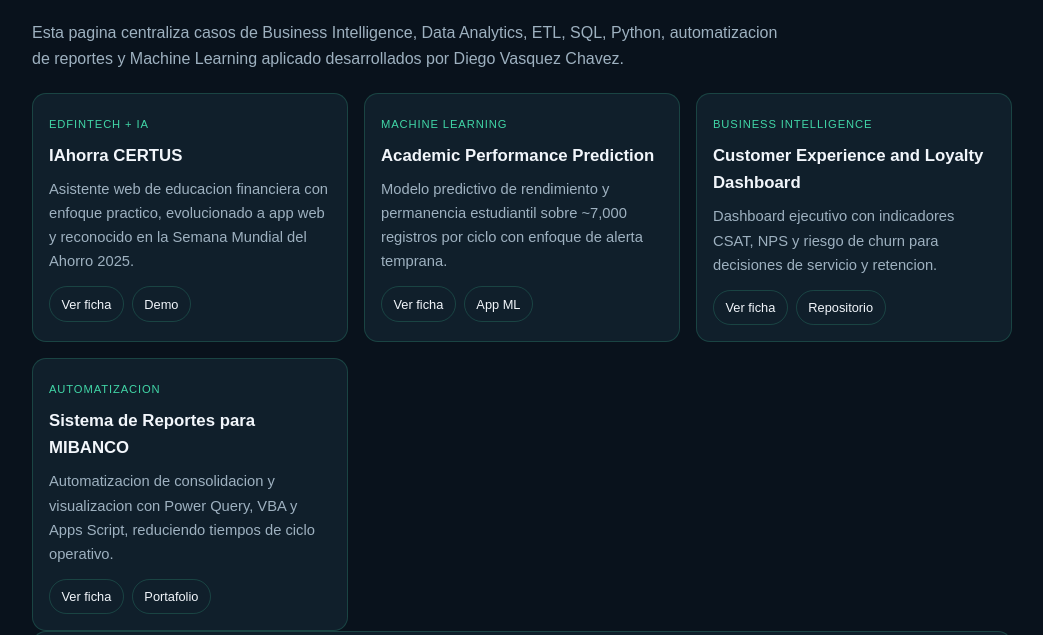
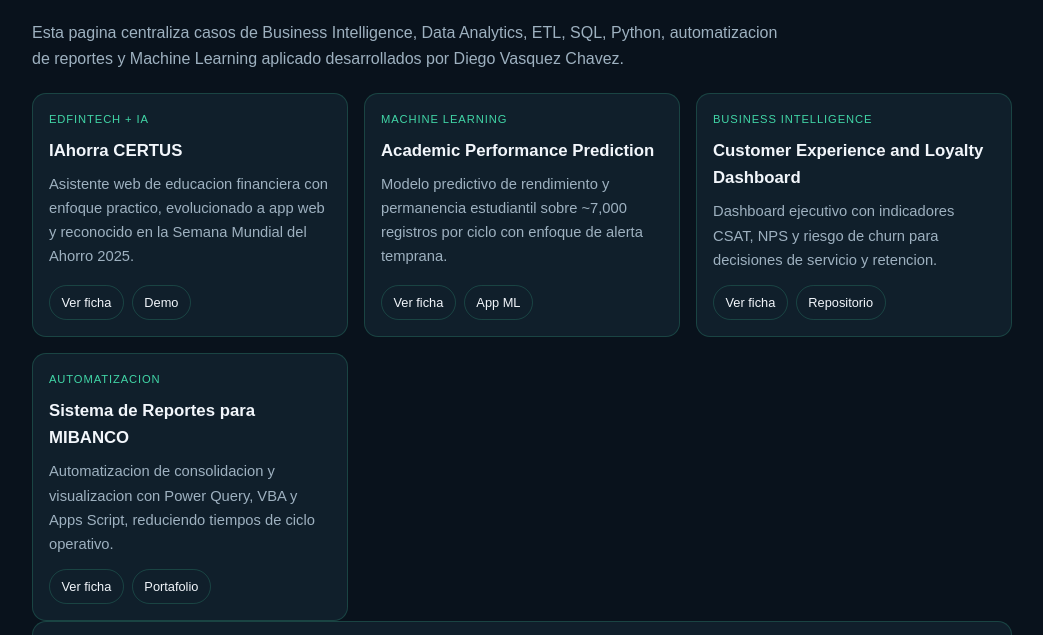
Before and after one commit to DiegoVCH18/diego-vch-portfolio-site, a website: page projects.html in a window 1280 px wide. Shown: the part 86-721 px from the top of the page, without its empty margins (118-1161 px from the left). Drawn offline with Linux system fonts and the light colour scheme.

Commit message:
style: unificar altura de mosaicos en pagina de proyectos

```diff
--- a/projects.html
+++ b/projects.html
@@ -64,12 +64,16 @@
       display: grid;
       grid-template-columns: repeat(auto-fit, minmax(260px, 1fr));
       gap: 1rem;
+      align-items: stretch;
     }
     .card {
       background: var(--surface);
       border: 1px solid var(--border);
       border-radius: 14px;
       padding: 1rem;
+      display: flex;
+      flex-direction: column;
+      height: 100%;
     }
     .tag {
       color: var(--accent);
@@ -84,8 +88,18 @@
       font-size: 1.05rem;
       margin-bottom: 0.45rem;
     }
-    .card p { color: var(--muted); font-size: 0.92rem; }
-    .actions { margin-top: 0.8rem; display: flex; flex-wrap: wrap; gap: 0.5rem; }
+    .card p {
+      color: var(--muted);
+      font-size: 0.92rem;
+      flex: 1;
+    }
+    .actions {
+      margin-top: auto;
+      padding-top: 0.8rem;
+      display: flex;
+      flex-wrap: wrap;
+      gap: 0.5rem;
+    }
     .link {
       text-decoration: none;
       color: var(--text);
```
